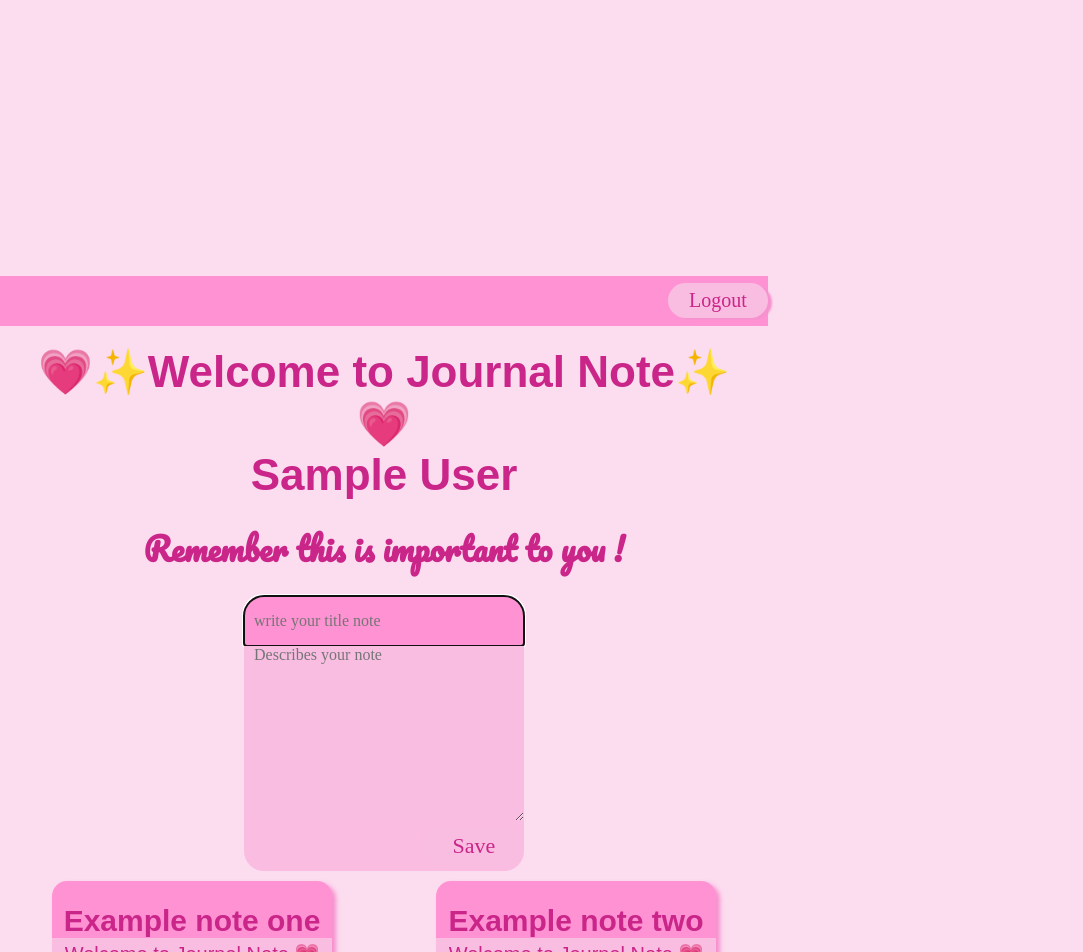
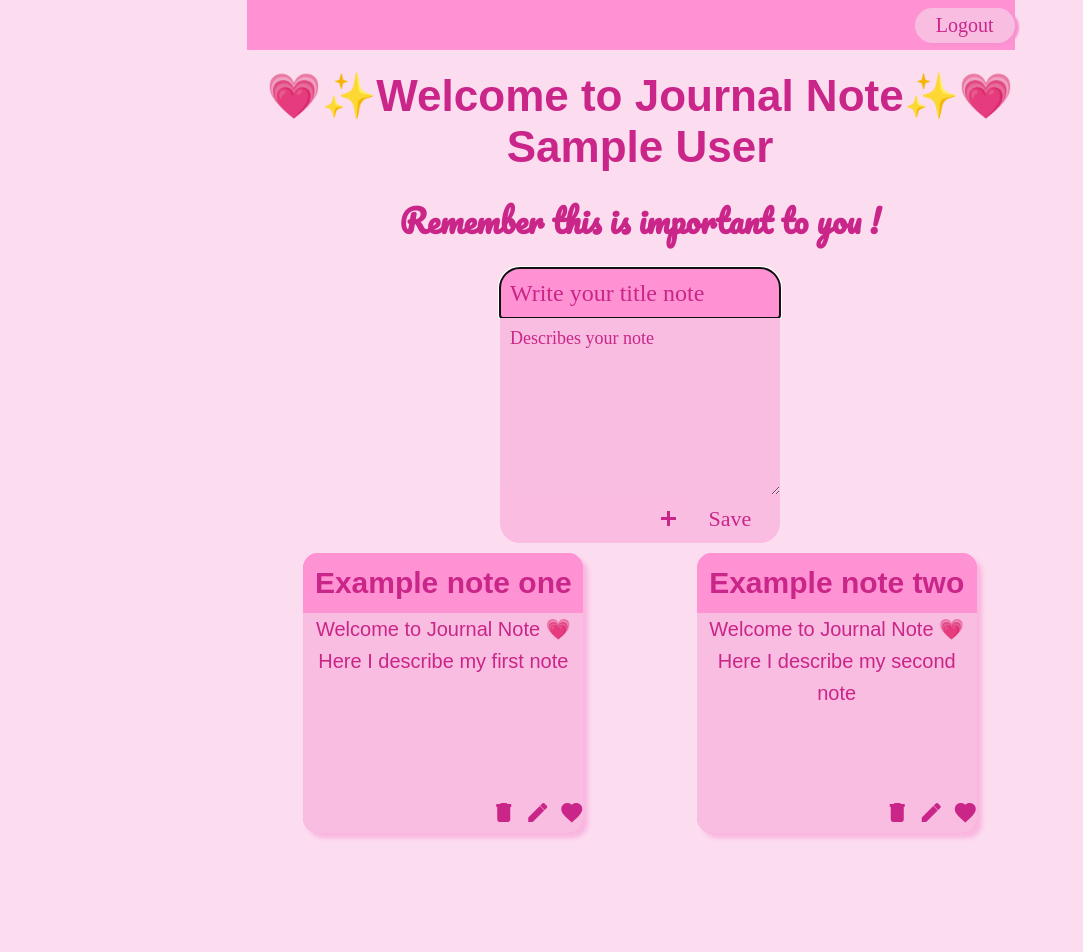
Before and after one commit to Taniagf31/DEV002-notes, a React (Vite) app: page / in a window 1280 px wide. Shown: the top 952 px of the page, without its empty margins (0-1083 px from the left). After the commit the page ends 845 px from the top, so only its background shows below. Built offline with nearby package versions, Linux system fonts and the light colour scheme; no server answers; sample sign-in values are in the browser's storage; a web font is replaced by a local one.

Commit message:
Firestore, Subir datos chack, CSS advance

```diff
--- a/index.html
+++ b/index.html
@@ -3,7 +3,8 @@
 
 <head>
   <meta charset="UTF-8" />
-  <link rel="icon" type="image/svg+xml" href="/vite.svg" />
+  <link rel="icon" type="image/pnj" href="public/Logo-JN-SF.png" />
+  <link href="https://fonts.googleapis.com/icon?family=Material+Icons" rel="stylesheet">
   <link href="https://fonts.googleapis.com/css2?family=Marvel:ital,wght@0,400;0,700;1,400;1,700&display=swap"
     rel="stylesheet">
   <link rel="preconnect" href="https://fonts.gstatic.com" crossorigin>
--- a/src/Firebase.jsx
+++ b/src/Firebase.jsx
@@ -1,8 +1,7 @@
 // Import the functions you need from the SDKs you need
 import { initializeApp } from "firebase/app"; //Esto no estaba inactivo...
 import {getAuth} from 'firebase/auth';
-
-import {getFirestore} from "firebase/firestore";
+// import {getFirestore} from "firebase/firestore";
 
 // TODO: Add SDKs for Firebase products that you want to use
 // https://firebase.google.com/docs/web/setup#available-libraries
@@ -20,4 +19,7 @@ const firebaseConfig = {
 // Initialize Firebase
 export const app = initializeApp(firebaseConfig);
 export const auth = getAuth(app);
-export const db = getFirestore();
+// export const db = getFirestore();
+
+// export const saveNotes = (title, description, id) =>
+// addDoc(collection(db, "notes"), (title, description, id));
--- a/src/components/Home.jsx
+++ b/src/components/Home.jsx
@@ -4,9 +4,10 @@ import { TaskForm } from './TaskForm';
 import { tasks as data } from './tasks';
 import { useState, useEffect } from 'react';
 import "./css-components/home.css";
+import {getFirestore, collection, addDoc, getDocs, doc, deleteDoc, getDoc, setDoc} from "firebase/firestore";
+import { app } from "../Firebase";
 
-// import { db } from '../Firebase';
-
+const db = getFirestore(app)
 
 export function Home() {
     const { user, logout, loading } = useAuth()
@@ -21,7 +22,27 @@ export function Home() {
             id: tasks.length,
             description: task.description
         }])
+        try {
+            const saveNotes = addDoc(collection(db, "notes"), {
+                title: task.title,
+                id: tasks.length,
+                description: task.description
+            });
+
+            saveNotes;
+            console.log();
+          } catch (e) {
+            console.error("Error adding document: ", e);
+          }
     }
+
+    // function saveNotes (tasks) {
+    //         addDoc(collection(db, "notes"), {
+    //             ...tasks
+    //         });
+    //         console.log(tasks.title, tasks.id, tasks.description);
+    // }
+
 
     function deleteNote(taskId) {
         setTasks(tasks.filter(task => task.id !== taskId))
@@ -41,16 +62,16 @@ export function Home() {
         </div>
 
         <h1 className="title-page">💗✨Welcome to Journal Note✨💗
-        <br />
-         {user.displayName||user.email}</h1>
+            <br />
+            {user.displayName || user.email}</h1>
         <h2 className="subtitle-page">Remember this is important to you !</h2>
 
 
-           <TaskForm createNote = {createNote} />
-           <div className="container-notes">
-            <TaskList tasks = {tasks} deleteNote={deleteNote} />
+        <TaskForm createNote={createNote} />
+        <div className="container-notes">
+            <TaskList tasks={tasks} deleteNote={deleteNote} />
 
 
-       </div>
+        </div>
     </div>
 }
--- a/src/components/Login.jsx
+++ b/src/components/Login.jsx
@@ -58,9 +58,8 @@ export function Login() {
                         <h1 className='title-login'>L O G I N</h1>
                         </div>
 
-                        <div>
-                            <label htmlFor="email">
-                            </label>
+                        <div className='container-inputs'>
+                        <i className="material-icons">email</i>
                             <input
                                 type="email"
                                 name="email"
@@ -69,9 +68,7 @@ export function Login() {
                                 placeholder="Email"
                                 className="inputs"
                             />
-                            <label
-                                htmlFor="password" >
-                            </label>
+                            <i className="material-icons">person</i>
                             <input
                                 type="password"
                                 name="password"
--- a/src/components/NoteCard.jsx
+++ b/src/components/NoteCard.jsx
@@ -8,9 +8,10 @@ export function NoteCard({ task, deleteNote }) {
             <h2 className="card-title">{task.title} </h2>
             <p className="nc-description">{task.description} </p>
             <div className="dad-delete">
-            <button onClick={() => deleteNote (task.id)} className= "btn-delete">
-                Delete
-            </button></div>
+            <i onClick={() => deleteNote (task.id)} className="material-icons">favorite</i>
+            <i onClick={() => deleteNote (task.id)} className="material-icons">edit</i>
+            <i onClick={() => deleteNote (task.id)} className="material-icons">delete</i>
+            </div>
             </div>
             </div>
         </>
--- a/src/components/TaskForm.jsx
+++ b/src/components/TaskForm.jsx
@@ -1,5 +1,6 @@
 import { useState } from "react";
 import "./css-components/taskForm.css";
+// import { getFirestore } from "firebase/firestore";
 
 export function TaskForm({ createNote }) {
     const [title, setTitle] = useState('');
@@ -11,13 +12,14 @@ export function TaskForm({ createNote }) {
             title,
             description
         });
+
         setTitle("")
         setDescription("")
     };
     return (
 
         <form onSubmit={handleSubmit} className="box">
-            <input placeholder="write your title note"
+            <input placeholder="Write your title note"
                 onChange={(e) => setTitle(e.target.value)}
                 value={title} className="container-title"
                 autoFocus />
@@ -26,6 +28,7 @@ export function TaskForm({ createNote }) {
                     onChange={(e) => setDescription(e.target.value)}
                     value={description} className="container-description"></textarea>
                 <div className="dad-save">
+                <i className="material-icons">add</i>
                     <button className="btn-save">
                         Save
                     </button>
--- a/src/components/css-components/Login.css
+++ b/src/components/css-components/Login.css
@@ -1,10 +1,16 @@
+* {
+    padding: 0;
+    border: 0;
+    margin: 0;
+}
+
 body {
     display: flex;
     justify-content: space-evenly;
     justify-content: center;
     top: 250px;
-
-
+    height: 1024;
+    width: 768;
 }
 
 .login-box {
@@ -24,14 +30,37 @@ body {
 }
 
 .container-info {
-
     display: flex;
+    width: 250px;
+    height: 100px;
+    flex-direction: row;
     justify-content: center;
     align-items: flex-end;
-    width: 200px;
+}
+
+.container-inputs {
+    display: flex;
+    flex-direction: row;
+    flex-wrap: wrap;
+    align-items: center;
+    width: 240px;
     height: 100px;
-    flex-direction: row;
+}
 
+.material-icons {
+    font-family: 'Material Icons';
+    font-weight: bold;
+    font-style: normal;
+    font-size: 24px;
+    /* line-height: 1; */
+    letter-spacing: normal;
+    text-transform: none;
+    display: inline-block;
+    white-space: nowrap;
+    word-wrap: normal;
+    direction: ltr;
+    text-rendering: optimizeLegibility;
+    -webkit-font-smoothing: antialiased;
 }
 
 .inputs {
@@ -50,13 +79,11 @@ body {
 }
 
 .btn-container {
-    width: 200px;
+    width: 240px;
     height: 100px;
-    align-items: flex-start;
     display: flex;
     justify-content: center;
-
-
+    align-items: center;
 }
 
 .btn-login {
@@ -77,10 +104,10 @@ body {
 .dad-login {
 
     background-color: aqua;
-    width: 450px;
+    /* width: 450px; */
     height: 200px;
-    display: flex;
-    justify-content: center;
+    /* display: flex; */
+    /* justify-content: center; */
 
 }
 
--- a/src/components/css-components/NoteCard.css
+++ b/src/components/css-components/NoteCard.css
@@ -1,3 +1,9 @@
+* {
+    margin: 0;
+    padding: 0;
+    border: 0;
+}
+
 body {
     margin: 0%;
     top: 0%;
@@ -35,10 +41,22 @@ body {
     line-height: 32px;
     color: #CA2588;
     border-radius: 15px;
-    box-shadow: 4px 3px 4px rgba(242, 91, 182, 0.6);
+    box-shadow: 5px 5px 4px #F9B6DF;
 }
 
-.btn-delete {
+.dad-delete {
+    display: flex;
+    flex-direction: row-reverse;
+    align-items: center;
+    gap: 10px;
+    background-color: #FABDE2;
+    height: 40px;
+    width: 280px;
+    border: none;
+    border-radius: 0px 0px 15px 15px;
+}
+
+/* .btn-delete {
     width: 100px;
     height: 40px;
     border-radius: 30px;
@@ -51,25 +69,30 @@ body {
     color: #CA2588;
     bottom: 0;
 
+} */
+
+.material-icons {
+    color: #CA2588;
 }
 
-.dad-delete {
+.material-icons:hover {
+    color: #FF92D3;
+}
+
+.card-title {
+    background-color: #FF92D3;
+    height: 60px;
+    width: 280px;
     display: flex;
-    flex-direction: row-reverse;
-    background-color: #FABDE2;
-    border: none;
+    justify-content: center;
+    align-items: center;
+    border-radius: 15px 15px 0px 0px;
+}
 
-}
-.nc-description{
+.nc-description {
 
     height: 180px;
     background-color: #FABDE2;
     margin: 0%;
     border: none;
 }
-.card-title{
-    background-color:  #FF92D3;
-    height: 8px;
-    justify-content: center;
-   align-items: center;
-}
--- a/src/components/css-components/home.css
+++ b/src/components/css-components/home.css
@@ -1,9 +1,18 @@
+* {
+    padding: 0;
+    border: 0;
+    margin: 0;
+    height: 1024;
+    width: 768;
+}
+
 body {
     display: flex;
     justify-content: space-between;
     text-align: center;
     color: #CA2588;
-
+    height: 1024;
+    width: 768;
 }
 
 
@@ -44,9 +53,6 @@ body {
     font-style: normal;
     font-size: 20px;
     color: #CA2588;
-
-
-
 }
 
 .container-notes {
--- a/src/components/css-components/taskForm.css
+++ b/src/components/css-components/taskForm.css
@@ -12,16 +12,16 @@
     width: 260px;
     height: 30px;
     font-family: 'Marvel';
-    border-radius:  20px 20px 0px 0px;
-    background-color:  #FF92D3;
-    font-size: medium;
+    border-radius: 20px 20px 0px 0px;
+    background-color: #FF92D3;
+    font-size: x-large;
     border: none;
-    color:#CA2588;
+    color: #CA2588;
     padding: 10px;
+}
 
-
-
-
+::placeholder {
+    color: #CA2588;
 }
 
 .text-description {
@@ -42,11 +42,10 @@
     border-radius: 0px 0px 20px 20px;
     border: none;
     background-color: #FABDE2;
-    font-size: medium;
+    font-size: large;
     color: #CA2588;
     padding: 10px;
     padding-bottom: 0;
-    padding-top: 0;
 }
 
 .dad-save {
--- a/src/styles.css
+++ b/src/styles.css
@@ -1,11 +1,18 @@
+/* * {
+    margin: 0;
+    padding: 0;
+    border: 0;
+} */
+
+root {
+    height: 1024;
+    width: 768;
+}
 
 body {
-
-    position: relative;
-    width: 768px;
-    height: 1280px;
+    /* position: relative; */
+    /* height: 1024;
+    width: 768; */
     font-family: 'Marvel', sans-serif;
     background-color: #FCDCEF;
-    margin-top: 2%;
-
 }
```
Also changed, not shown: public/Logo-JN-SF.png (added). Lines whose indentation alone changed are shown as unchanged.
